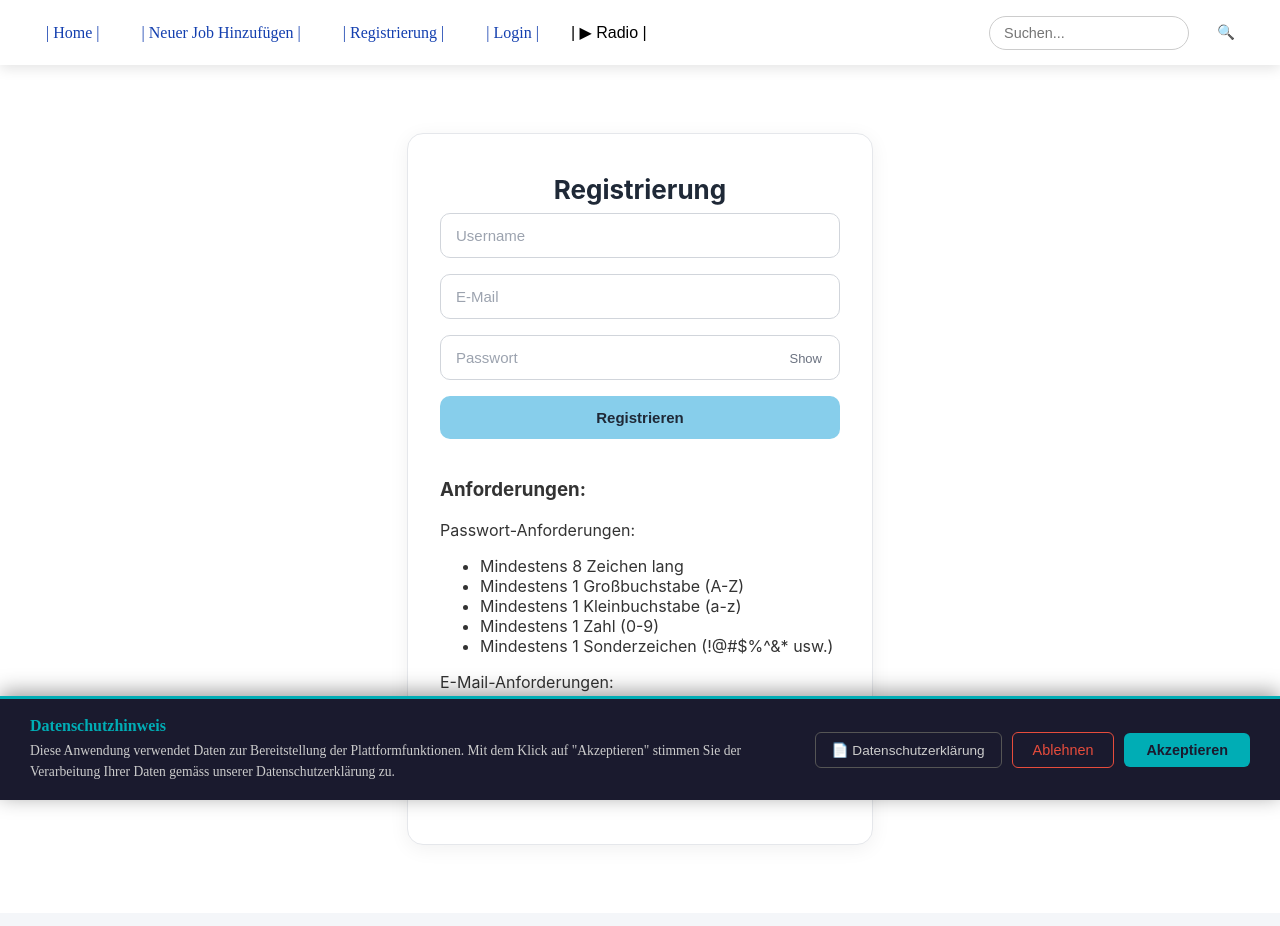
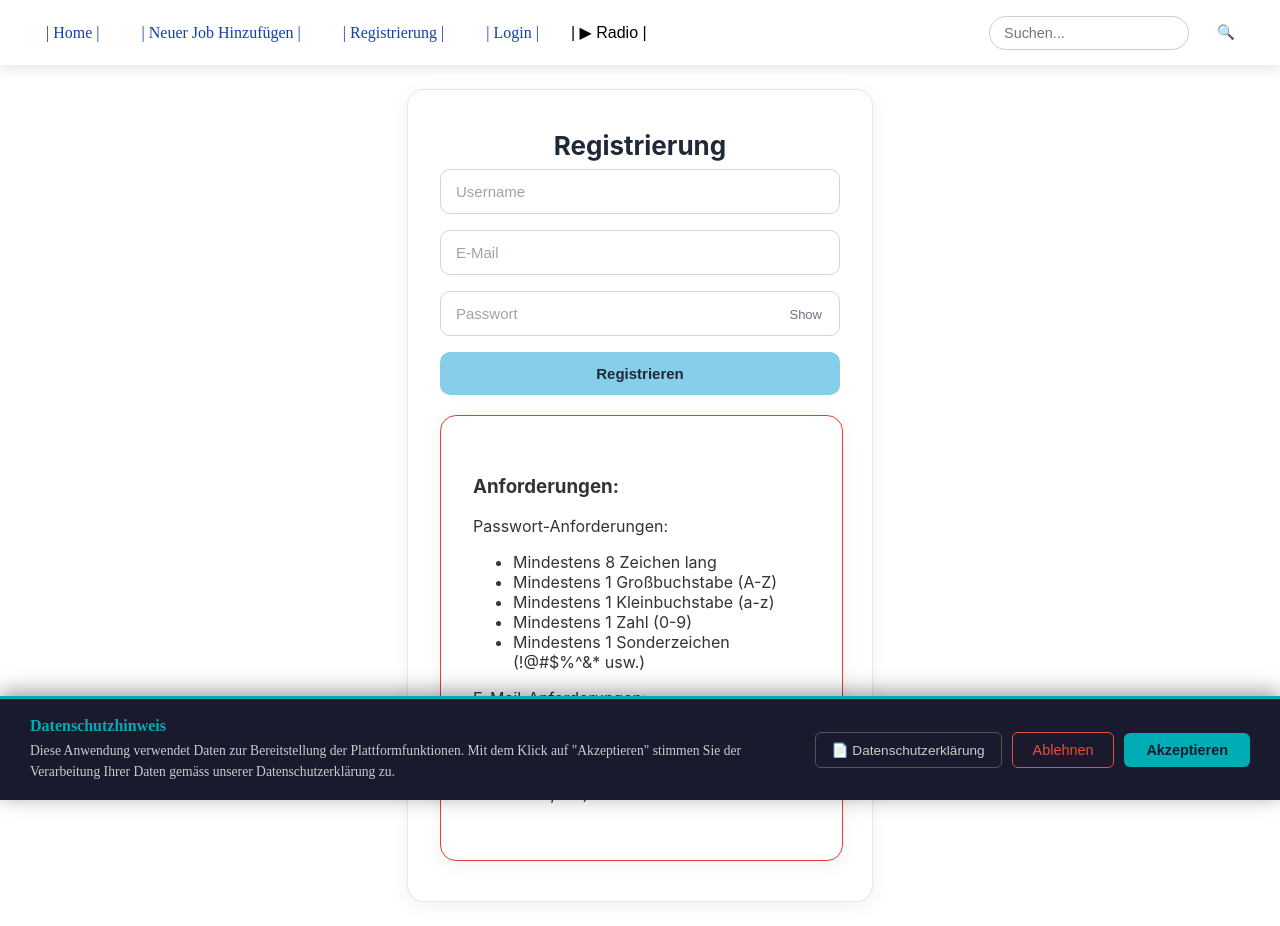
Before and after one commit to LeoKuhnZH/WISS-Praktikum-App, a React (Vite) app in the folder frontend/Praktikums_web/praktikum-web/: page /register in a window 1280 px wide. Built offline with nearby package versions, Linux system fonts and the light colour scheme.

Commit message:
Add rg Anforderungen style

```diff
--- a/frontend/Praktikums_web/praktikum-web/src/pages/components/style/style.css
+++ b/frontend/Praktikums_web/praktikum-web/src/pages/components/style/style.css
@@ -308,3 +308,13 @@ body {
 @media (max-width: 480px) {
     .lg-card { padding: 32px 22px; border: none; box-shadow: none; }
 }
+
+.rg-card {
+    width: 100%;
+    max-width: 337px;
+    padding: 40px 32px;
+    border-radius: 16px;
+    background: #ffffff;
+    border: 1px solid #e43c3c;
+    box-shadow: 0 4px 20px rgba(0, 0, 0, 0.06);
+}
```
